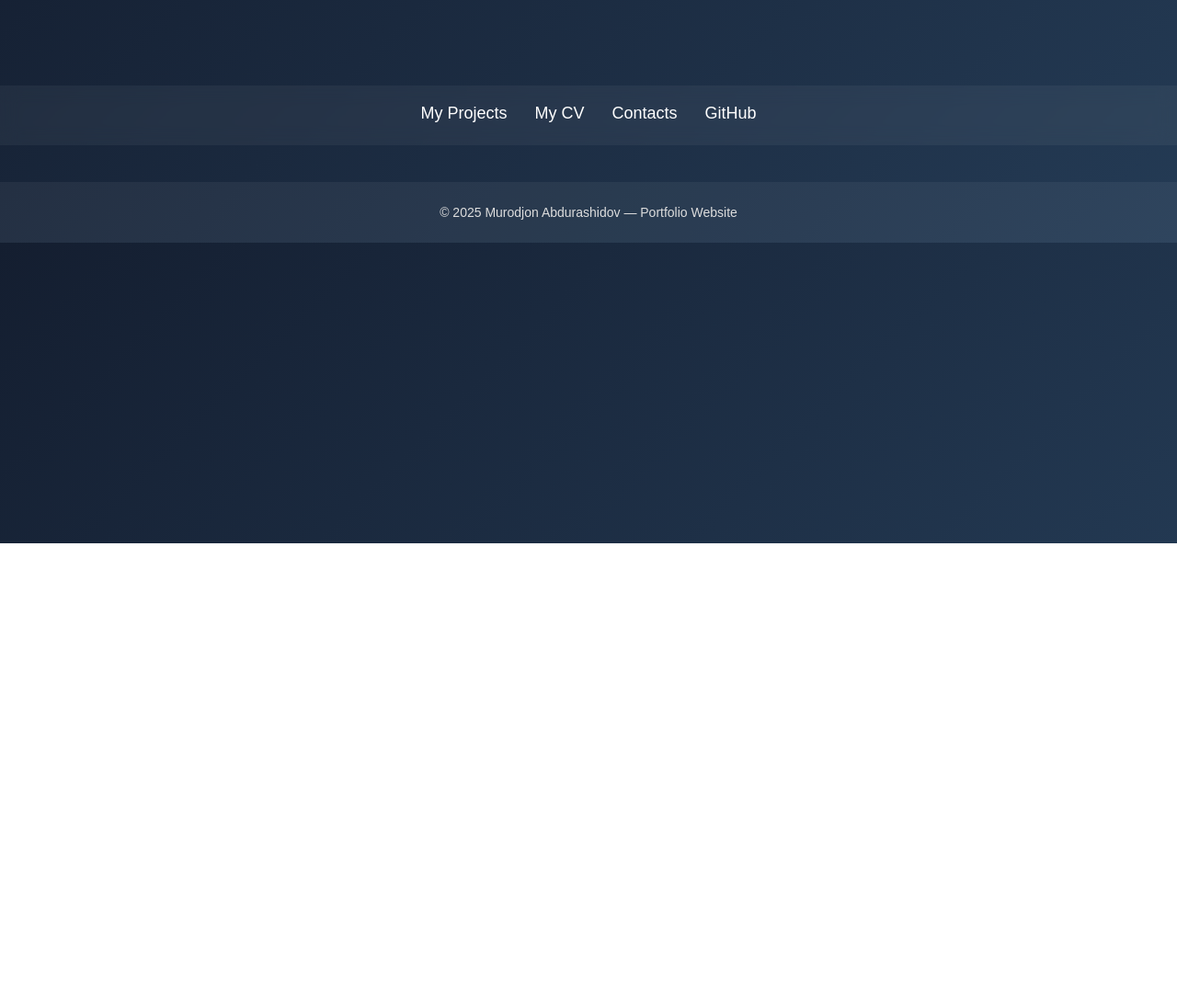
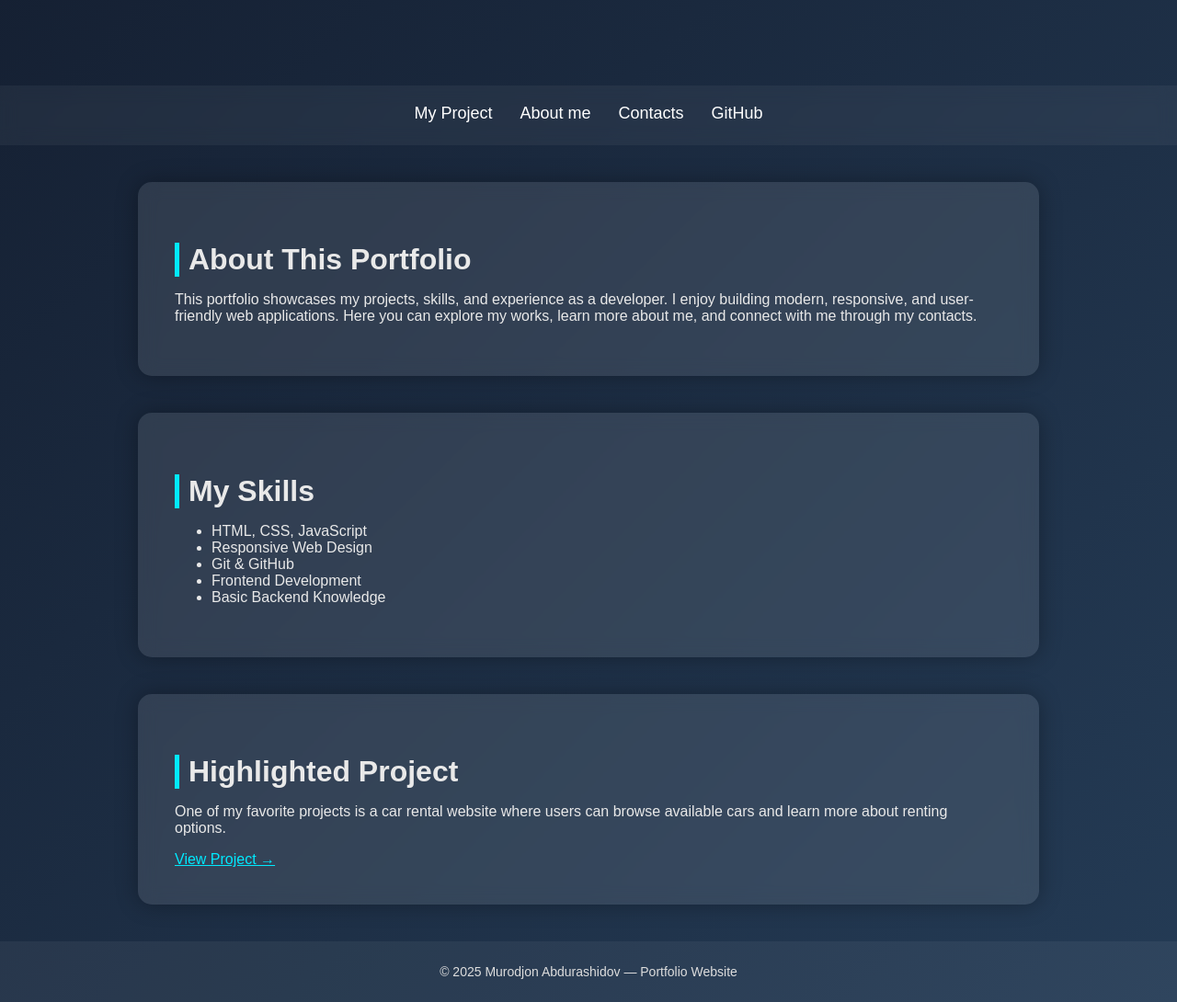
Before and after one commit to Murodjon03/Portfolio, a plain HTML site: page index.html in a window 1280 px wide. Shown: the part 209-1299 px from the top of the page at 92% size. Before the commit the page ends 800 px from the top, so only its background shows below. Drawn offline with Linux system fonts and the light colour scheme.

Commit message:
Update index.html

```diff
--- a/index.html
+++ b/index.html
@@ -94,8 +94,8 @@
     </header>
 
     <nav>
-        <a href= "https://murodjon03.github.io/car-for-rent/">My Projects</a>
-        <a href="https://murodjon03.github.io/about-me/">My CV</a>
+        <a href= "https://murodjon03.github.io/car-for-rent/">My Project</a>
+        <a href="https://murodjon03.github.io/about-me/"> About me</a>
         <a href="contact.html" target="_blank">Contacts</a>
         <a href="https://github.com/Murodjon03" target="_blank">GitHub</a>
     </nav>
@@ -104,6 +104,38 @@
 
     </section>
 
+
+    <section id="about">
+    <h2>About This Portfolio</h2>
+    <p>
+        This portfolio showcases my projects, skills, and experience as a developer.
+        I enjoy building modern, responsive, and user-friendly web applications.
+        Here you can explore my works, learn more about me, and connect with me through my contacts.
+    </p>
+</section>
+
+<section id="skills">
+    <h2>My Skills</h2>
+    <ul>
+        <li>HTML, CSS, JavaScript</li>
+        <li>Responsive Web Design</li>
+        <li>Git & GitHub</li>
+        <li>Frontend Development</li>
+        <li>Basic Backend Knowledge</li>
+    </ul>
+</section>
+
+<section id="projects">
+    <h2>Highlighted Project</h2>
+    <p>
+        One of my favorite projects is a car rental website where users can browse available cars
+        and learn more about renting options.
+    </p>
+    <a href="https://murodjon03.github.io/car-for-rent/"
+       style="color:#00eaff; text-decoration:underline;">View Project →</a>
+</section>
+
+
     <footer>
         © 2025 Murodjon Abdurashidov — Portfolio Website
     </footer>
```
